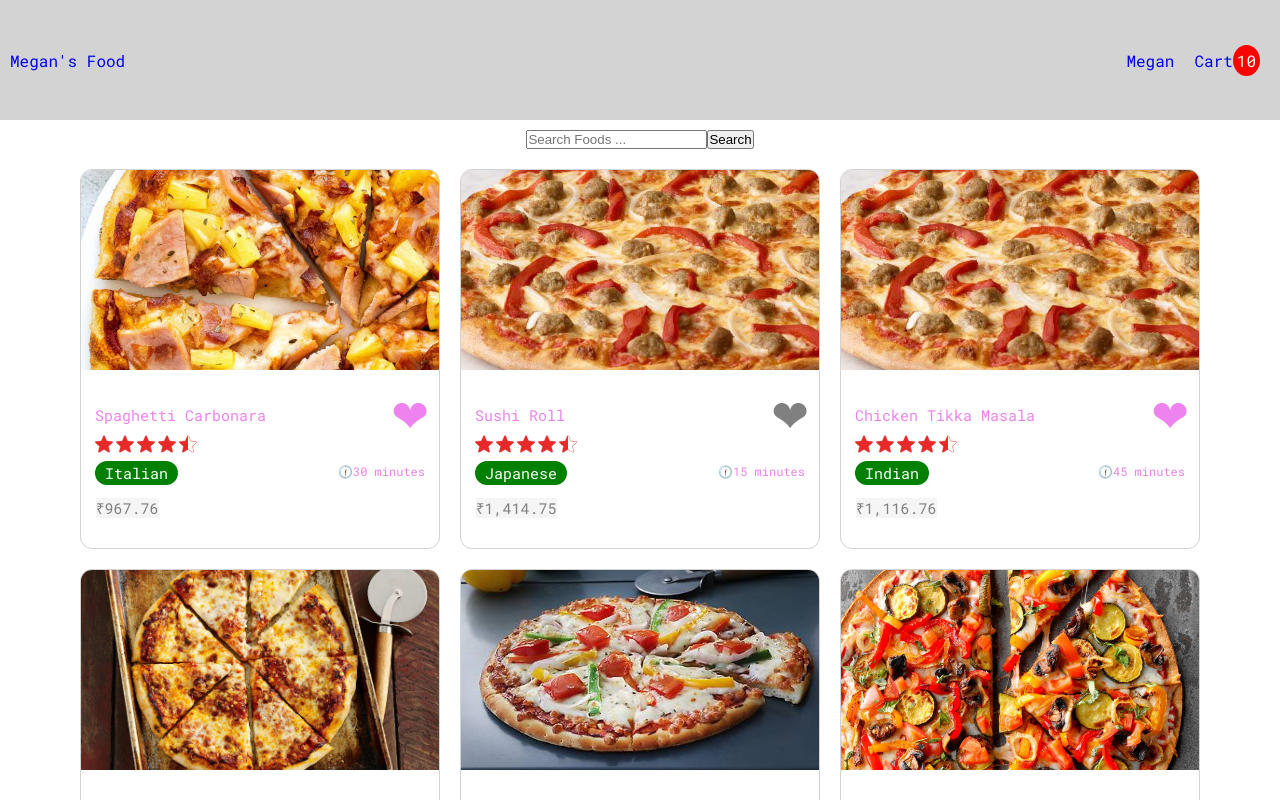
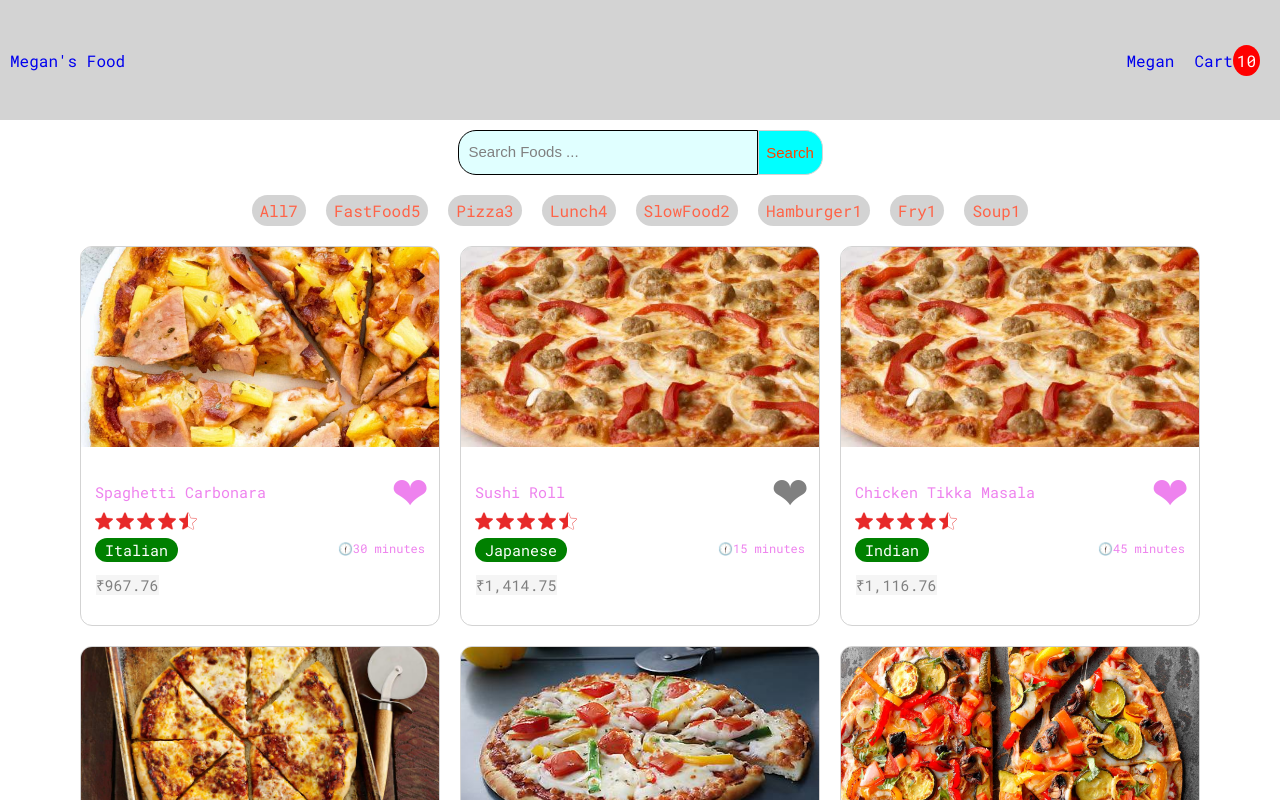
Before and after one commit to CodeMegan27/Food-Ordering-Website, a React (Create React App) app: page / in a window 1280 px wide. Shown: the top 800 px of the page. Built offline with nearby package versions, Linux system fonts and the light colour scheme.

Commit message:
MY FOOD APP

```diff
--- a/jsconfig.json
+++ b/jsconfig.json
@@ -1,8 +1,7 @@
 
 {
     "compilerOptions": {
-        "moduleResolution": "node",
-        "jsx": "react",
+        "moduleResolution": "node"
     },
     "include": ["src", "jsconfig.json"]
 }
--- a/src/AppRoute.js
+++ b/src/AppRoute.js
@@ -7,6 +7,7 @@
     <Routes>
         <Route path='/' element={<Homepage />} />
         <Route path='/search/:searchTerm' element={<Homepage />} />
+        <Route path='/tag/:tag' element={<Homepage />} />
     </Routes>
   )
 }
--- a/src/components/Search/Search.module.css
+++ b/src/components/Search/Search.module.css
@@ -4,3 +4,37 @@
     align-items: center;
     margin: 10px;
 }
+
+.container input {
+    width: 300px;
+    height: 45px;
+    border-radius: 18px 0 0 18px;
+    background-color: lightcyan;
+    outline: none;
+    border: 1px solid black;
+    text-indent: 10px;
+}
+
+.container input::placeholder {
+    color: grey;
+    font-size: 15px;
+}
+
+.container button {
+    width: 65px;
+    height: 45px;
+    outline: none;
+    background-color: cyan;
+    border-radius: 0 18px 18px 0;
+    border: 1px solid lightgrey;
+    color: orangered;
+    font-size: 15px;
+    font-weight: 400;
+    transition: all 0.2s;
+    cursor: pointer;
+}
+
+.container button:hover {
+    background-color: #00ffff62;
+    font-weight: 800;
+}
--- /dev/null
+++ b/src/components/Tags/Tags.js
@@ -0,0 +1,23 @@
+import React from 'react'
+import classes from './Tags.module.css'
+import { Link } from 'react-router-dom'
+
+export default function Tags({tags, forFoodPage}) {
+  return (
+    <div className={classes.container}
+        style={{
+            justifyContent: forFoodPage ? 'start' : 'center'
+        }}
+    >
+        {
+            tags.map((tag) => (
+                <Link key={tag.name} to={`/tag/${tag.name}`}>
+                    {tag.name}
+                    {!forFoodPage && `${tag.count}`}
+                </Link>
+            )
+            )
+        }
+    </div>
+  )
+}
--- /dev/null
+++ b/src/components/Tags/Tags.module.css
@@ -0,0 +1,12 @@
+.container {
+    display: flex;
+    flex-wrap: nowrap;
+}
+
+.container a {
+    margin: 10px;
+    padding: 5px 8px;
+    background-color: lightgrey;
+    border-radius: 25px;
+    color: tomato;
+}
--- a/src/data.js
+++ b/src/data.js
@@ -7,7 +7,7 @@
     favorite: true,
     origin: "Italian",
     stars: 4.5,
-    tags: ["pasta", "Italian", "creamy", "bacon"],
+    tags: ['FastFood', 'Pizza', 'Lunch'],
     imageUrl: "sample-1.jpg",
   },
   {
@@ -18,7 +18,7 @@
     favorite: false,
     origin: "Japanese",
     stars: 4.7,
-    tags: ["sushi", "Japanese", "rice", "seafood"],
+    tags: ['SlowFood', 'Lunch'],
     imageUrl: "sample-2.jpg",
   },
   {
@@ -29,7 +29,7 @@
     favorite: true,
     origin: "Indian",
     stars: 4.8,
-    tags: ["chicken", "Indian", "curry", "spicy"],
+    tags: ['FastFood', 'Hamburger'],
     imageUrl: "sample-3.jpg",
   },
   {
@@ -40,7 +40,7 @@
     favorite: true,
     origin: "American",
     stars: 4.3,
-    tags: ["burger", "American", "fast food", "beef"],
+    tags: ['FastFood', 'Fry'],
     imageUrl: "sample-4.jpg",
   },
   {
@@ -51,7 +51,7 @@
     favorite: false,
     origin: "Thai",
     stars: 4.6,
-    tags: ["noodles", "Thai", "spicy", "peanuts"],
+    tags: ['SlowFood', 'Soup'],
     imageUrl: "sample-5.JPG",
   },
   {
@@ -62,7 +62,7 @@
     favorite: false,
     origin: "Italian",
     stars: 4.4,
-    tags: ["pizza", "Italian", "cheese", "tomato"],
+    tags: ['FastFood', 'Pizza', 'Lunch'],
     imageUrl: "sample-6.jpg",
   },
   {
@@ -73,7 +73,19 @@
     favorite: true,
     origin: "Japanese",
     stars: 4.9,
-    tags: ["sushi", "Japanese", "raw fish", "deluxe"],
+    tags: ['FastFood', 'Pizza', 'Lunch'],
     imageUrl: "sample-7.jpg",
   },
 ];
+
+
+export const sampleTags = [
+  {name: 'All' ,count: 7},
+  {name: 'FastFood', count: 5},
+  {name: 'Pizza', count: 3},
+  {name: 'Lunch', count: 4},
+  {name: 'SlowFood', count: 2},
+  {name: 'Hamburger', count: 1},
+  {name: 'Fry', count: 1},
+  {name: 'Soup', count: 1}
+]
--- a/src/pages/Home/Homepage.js
+++ b/src/pages/Home/Homepage.js
@@ -1,16 +1,19 @@
 import React, { useEffect, useReducer } from 'react'
-import { getAll, search } from '../../services/Foodservices';
+import { getAll, getAllByTags, getAllTags, search } from '../../services/Foodservices';
 import Thumnails from '../../components/Thumnails/Thumnails';
 import { useParams } from 'react-router-dom';
 import Search from '../../components/Search/Search';
+import Tags from '../../components/Tags/Tags';
 
 
 // client/src/pages/Home/Homepage.js
-const initialState = { foods: [] };
+const initialState = { foods: [], tags: [] };
 const reducer = (state, action) => {
   switch (action.type) {
     case 'FOODS_LOADED':
       return { ...state, foods: action.payload }
+    case 'TAGS_LOADED':
+      return {...state, tags: action.payload}
     default:
       return state
   }
@@ -19,18 +22,25 @@
 
 export default function Homepage() {
   const [state, dispatch] = useReducer(reducer, initialState);
-  const { foods } = state;
-  const { searchTerm } = useParams();
+  const { foods, tags } = state;
+  const { searchTerm, tag } = useParams();
 
 
   useEffect(() => {
-    const loadFoods = searchTerm ? search(searchTerm) : getAll();
+    getAllTags().then(tags => dispatch({type: 'TAGS_LOADED', payload: tags}))
+
+    const loadFoods = tag
+      ? getAllByTags(tag)
+      : searchTerm
+      ? search(searchTerm)
+      : getAll();
 
     loadFoods.then(foods => dispatch({ type: 'FOODS_LOADED', payload: foods }))
-  }, [searchTerm])
+  }, [searchTerm, tag])
 
   return <>
     <Search />
+    <Tags tags={tags}/>
     <Thumnails foods={foods} />
   </>
 }
--- a/src/services/Foodservices.js
+++ b/src/services/Foodservices.js
@@ -1,8 +1,16 @@
-import { sampleFoods } from "../data";
+import { sampleFoods , sampleTags } from "../data";
 
 
 export const getAll = async () => sampleFoods
 
 export const search = async searchTerm => sampleFoods.filter(
     item => item.name.toLowerCase().includes(searchTerm.toLowerCase())
-    );
+);
+
+export const getAllTags = async () => sampleTags;
+
+
+export const getAllByTags = async tag => {
+    if(tag === 'All') return getAll();
+    return sampleFoods.filter(item => item.tags?.includes(tag))
+}
```
Also changed, not shown: config.json (deleted, +0 -7 lines).
